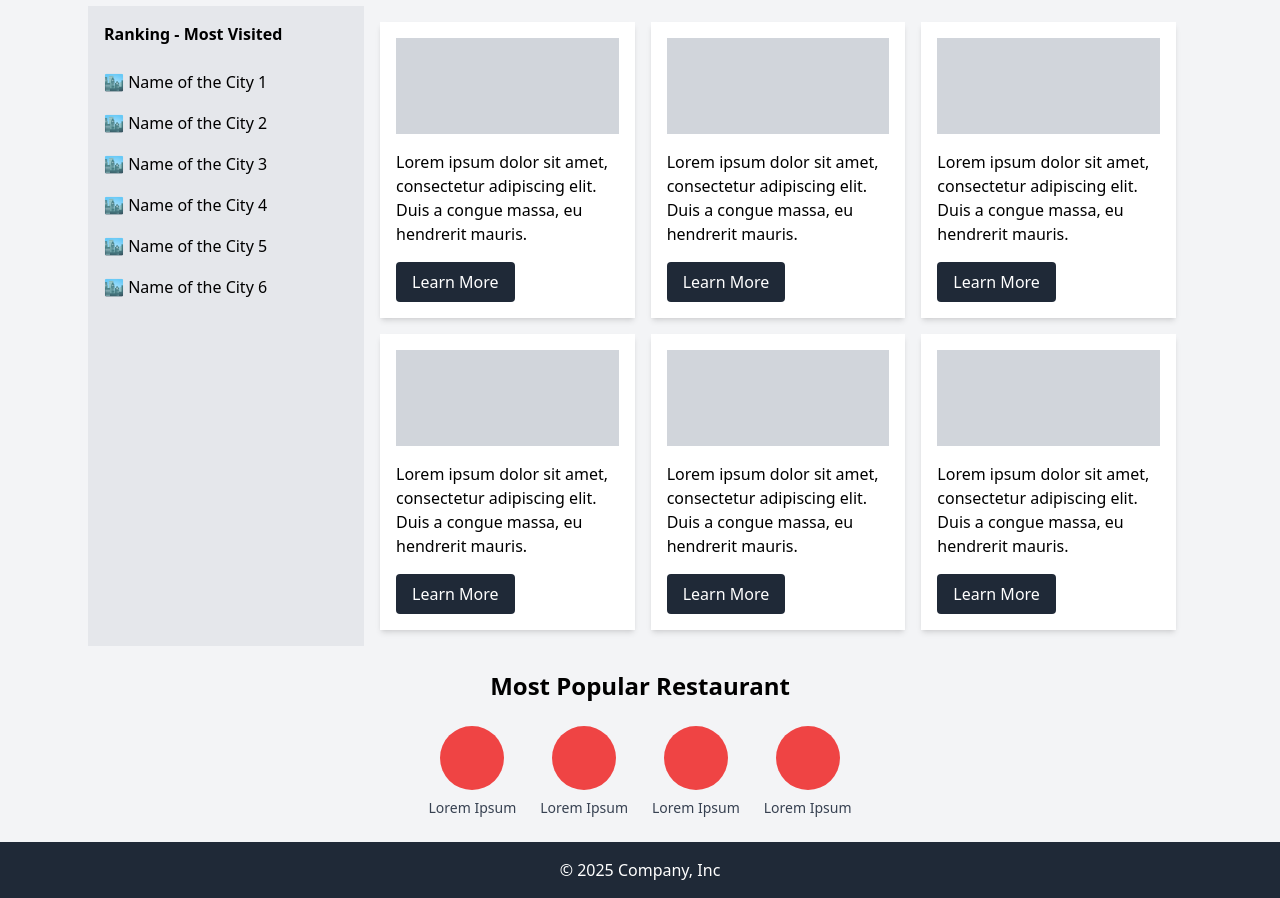
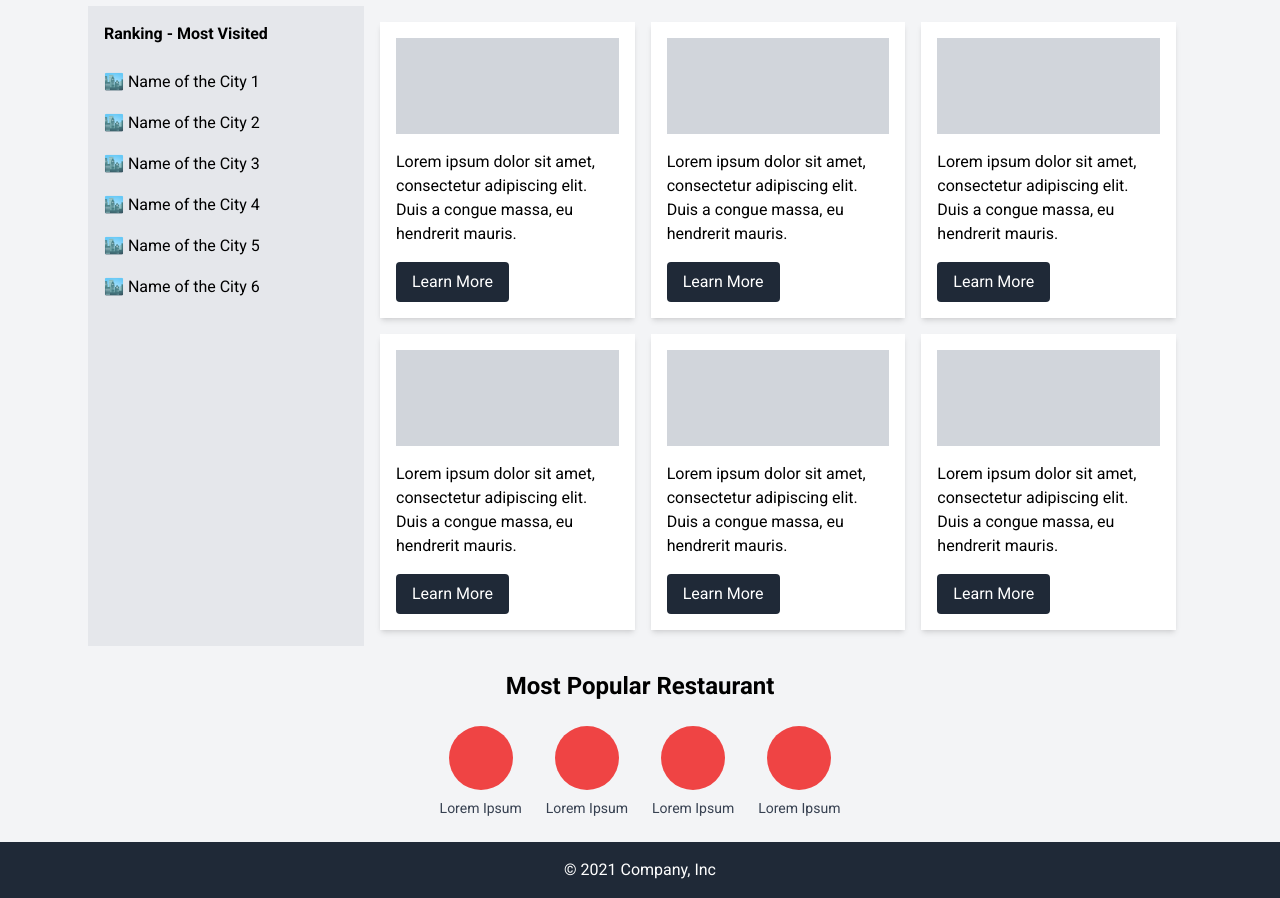
Before and after one commit to LannyRivero/Cities-in-the-World, a website: page index.html in a window 1280 px wide. Shown: the part 162-1060 px from the top of the page. Drawn offline with Linux system fonts and the light colour scheme.

Commit message:
Add Roboto font integration and set it as default

```diff
--- a/index.html
+++ b/index.html
@@ -4,10 +4,10 @@
   <meta charset="UTF-8">
   <meta name="viewport" content="width=device-width, initial-scale=1.0">
   <title>Cities in the World</title>
+  <link rel="stylesheet" href="https://fonts.googleapis.com/css2?family=Roboto:wght@400;500;700&display=swap">
   <link rel="stylesheet" href="./dist/output.css">
 </head>
 <body class="bg-gray-100 font-sans">
-
   <!-- Header -->
   <header class="bg-gray-800 text-white p-4 flex justify-between">
     <h1 class="text-lg font-bold">Cities in the World</h1>
@@ -19,7 +19,7 @@
   </header>
 
   <!-- Main Content -->
-  <div class="max-w-6xl mx-auto p-6">
+  <main class="max-w-6xl mx-auto p-6">
     <!-- Title -->
     <h2 class="text-3xl font-bold text-center my-6">The Most Popular City</h2>
 
@@ -93,11 +93,11 @@
         <p class="mt-2 text-sm text-gray-700">Lorem Ipsum</p>
       </div>
     </div>
-  </div>
+  </main>
 
   <!-- Footer -->
   <footer class="bg-gray-800 text-white p-4 text-center">
-    &copy; 2025 Company, Inc
+    &copy; 2021 Company, Inc
   </footer>
 </body>
 </html>
--- a/tailwind.config.js
+++ b/tailwind.config.js
@@ -1,7 +1,11 @@
 module.exports = {
   content: ["./*.html"],
   theme: {
-    extend: {},
+    extend: {
+      fontFamily: {
+        sans: ['Roboto', 'sans-serif'], // Configuración de Roboto como fuente principal
+      },
+    },
   },
   plugins: [],
 };
```
Also changed, not shown: dist/output.css.
